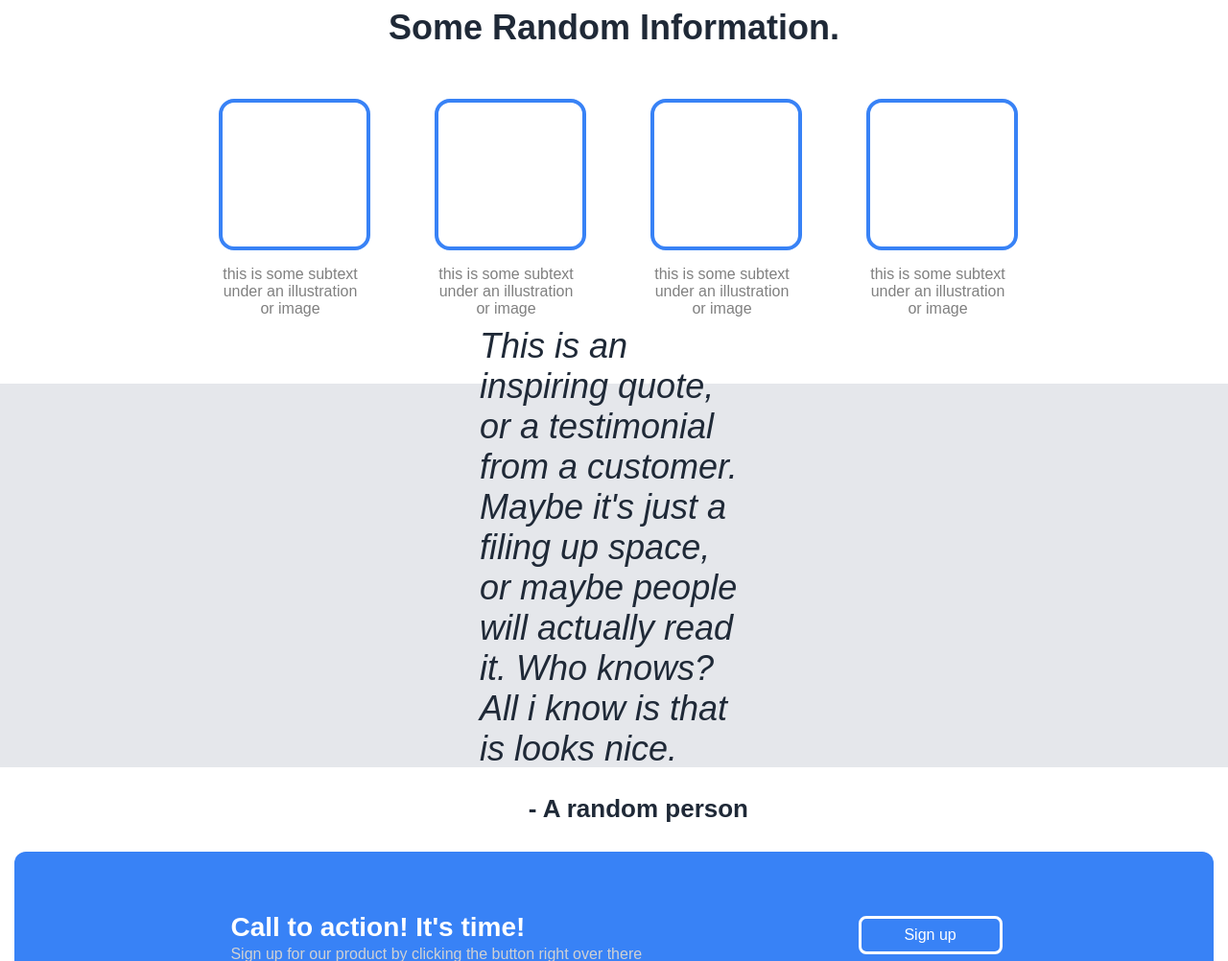
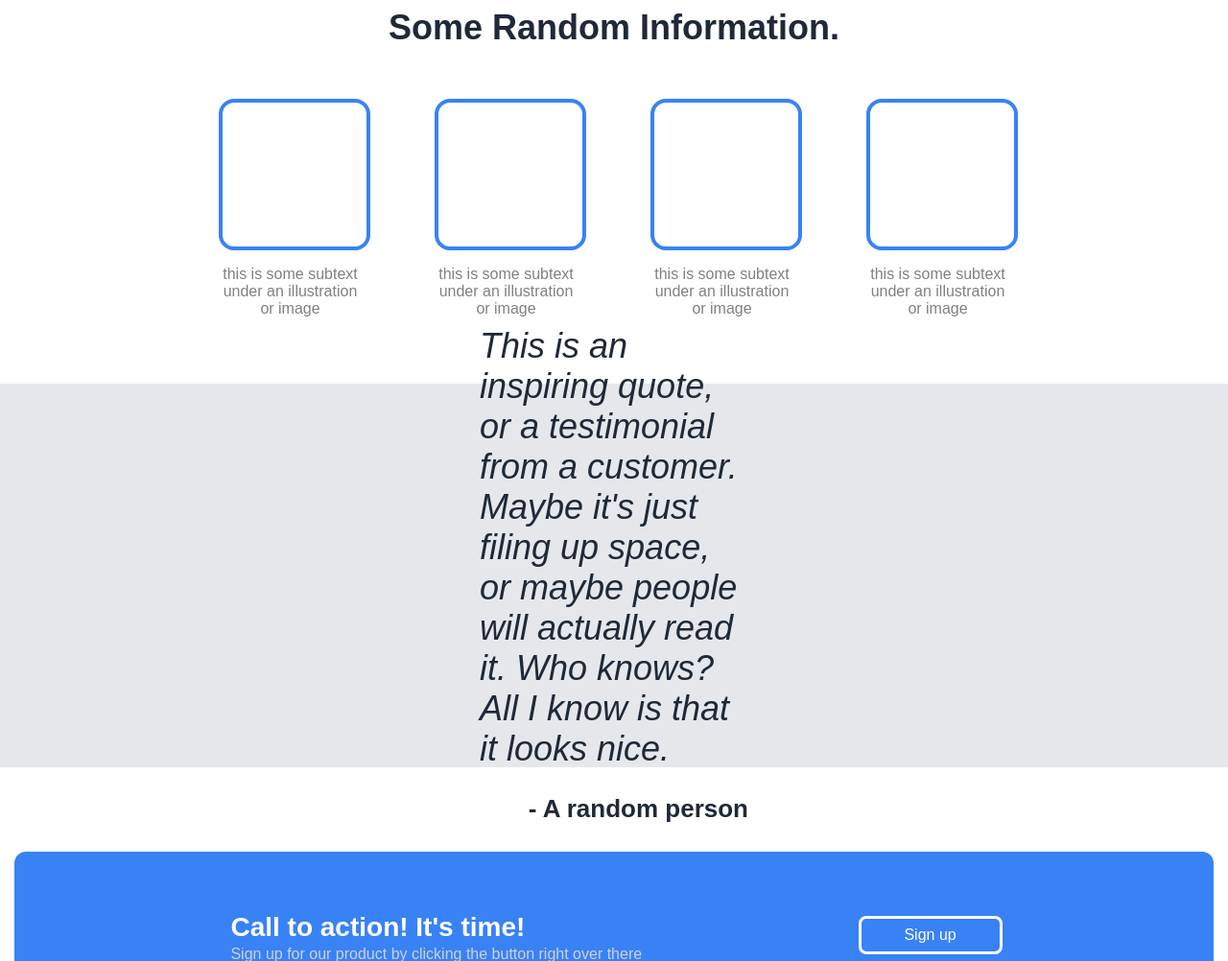
Before and after one commit to jibril678/landing-page, a plain HTML site: page index.html in a window 1280 px wide. Shown: the part 558-1560 px from the top of the page at 96% size. Drawn offline with Linux system fonts and the light colour scheme.

Commit message:
fix typos in review text

```diff
--- a/index.html
+++ b/index.html
@@ -46,7 +46,7 @@
             </div>
             <div class="review-section">
                 <div class="quote">
-                    <div>This is an inspiring quote, or a testimonial from a customer. Maybe it's just a filing up space, or maybe people will actually read it. Who knows? All i know is that is looks nice.</div>
+                    <div>This is an inspiring quote, or a testimonial from a customer. Maybe it's just filing up space, or maybe people will actually read it. Who knows? All I know is that it looks nice.</div>
                     <p> - A random person </p>
                 </div>
             </div>
```
